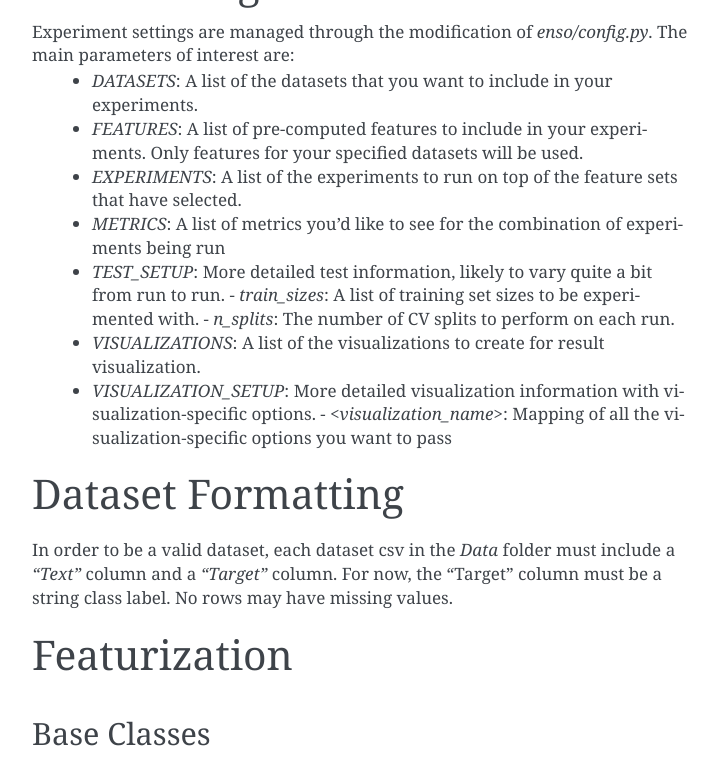
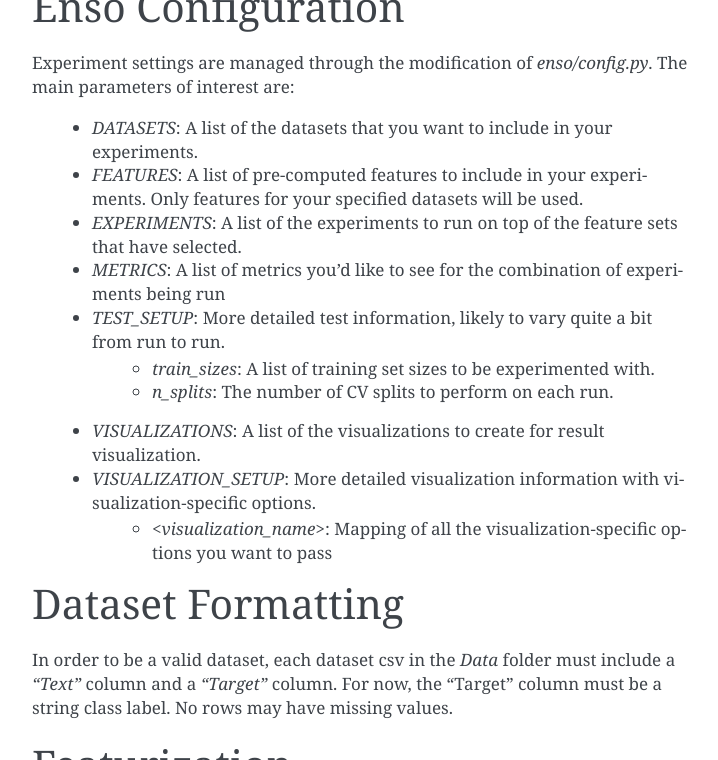
Before and after one commit to IndicoDataSolutions/Enso, a Sphinx documentation site: the page built from docs/index.rst, in a window 1280 px wide and 900 px high, scrolled down 1138 px, cut to the strip 0-760 px from the top of the window. Shown: the whole strip, without its empty margins (388-1106 px from the left). Built offline with Sphinx 7.4.7, drawn with Linux system fonts in a browser that asks for light colours; formulas are drawn with MathJax 3; some of the changed text lies outside the part shown.

```diff
--- a/docs/index.rst
+++ b/docs/index.rst
@@ -33,16 +34,17 @@ Enso Configuration
 ==================
 
 Experiment settings are managed through the modification of `enso/config.py`. The main parameters of interest are:
- - `DATASETS`: A list of the datasets that you want to include in your experiments.
- - `FEATURES`: A list of pre-computed features to include in your experiments. Only features for your specified datasets will be used.
- - `EXPERIMENTS`: A list of the experiments to run on top of the feature sets that have selected.
- - `METRICS`: A list of metrics you'd like to see for the combination of experiments being run
- - `TEST_SETUP`: More detailed test information, likely to vary quite a bit from run to run.
-   - `train_sizes`: A list of training set sizes to be experimented with.
-   - `n_splits`: The number of CV splits to perform on each run.
- - `VISUALIZATIONS`: A list of the visualizations to create for result visualization.
- - `VISUALIZATION_SETUP`: More detailed visualization information with visualization-specific options.
-   - `<visualization_name>`: Mapping of all the visualization-specific options you want to pass
+
+ * `DATASETS`: A list of the datasets that you want to include in your experiments.
+ * `FEATURES`: A list of pre-computed features to include in your experiments. Only features for your specified datasets will be used.
+ * `EXPERIMENTS`: A list of the experiments to run on top of the feature sets that have selected.
+ * `METRICS`: A list of metrics you'd like to see for the combination of experiments being run
+ * `TEST_SETUP`: More detailed test information, likely to vary quite a bit from run to run.
+     * `train_sizes`: A list of training set sizes to be experimented with.
+     * `n_splits`: The number of CV splits to perform on each run.
+ * `VISUALIZATIONS`: A list of the visualizations to create for result visualization.
+ * `VISUALIZATION_SETUP`: More detailed visualization information with visualization-specific options.
+     * `<visualization_name>`: Mapping of all the visualization-specific options you want to pass
 
 Dataset Formatting
 ==================
```
Also changed, not shown: other parts of docs/index.rst (+9 -8 lines).
